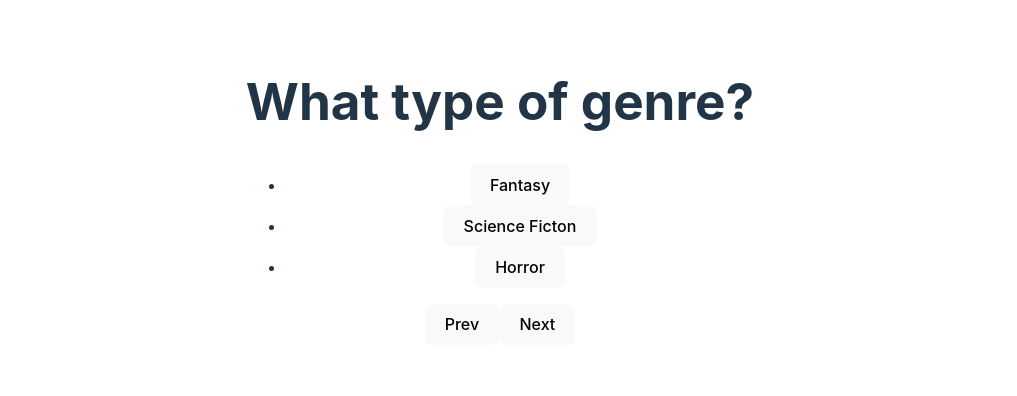
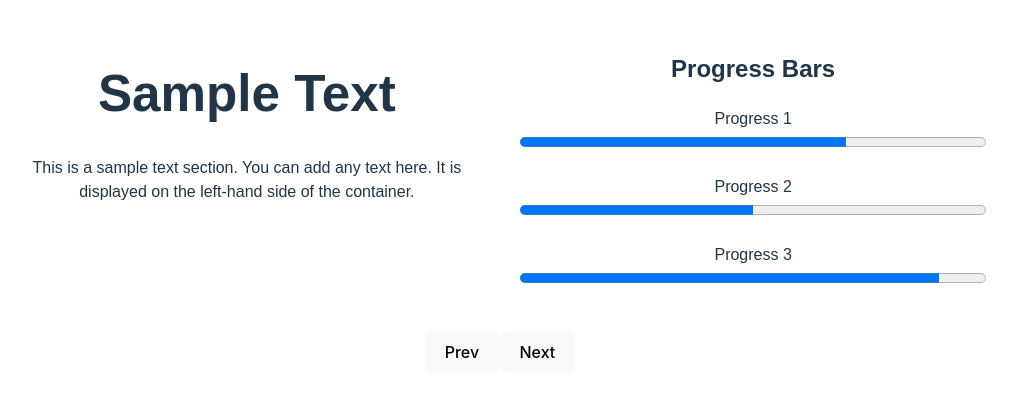
Before and after one commit to classAndrew/starprep, a React (Vite) app in the folder frontend/: page / in a window 1280 px wide. Shown: the part 208-604 px from the top of the page, without its empty margins (140-1157 px from the left). Built offline with nearby package versions, Linux system fonts and the light colour scheme.

Commit message:
add hume comparison in main.py

```diff
--- /dev/null
+++ b/frontend/src/GradingPage.css
@@ -0,0 +1,18 @@
+.container {
+    display: flex;
+    background: #fff;
+    padding: 20px;
+    border-radius: 8px;
+    box-shadow: 0 2px 10px rgba(0, 0, 0, 0.1);
+    width: 80%;
+    max-width: 800px;
+}
+
+.left-section {
+    flex: 1;
+    margin-right: 20px;
+}
+
+.right-section {
+    flex: 1;
+}
--- a/frontend/src/components/Form/Form.jsx
+++ b/frontend/src/components/Form/Form.jsx
@@ -4,6 +4,7 @@ import Role from "./Role.jsx";
 import Gender from "./Gender.jsx";
 import Confirm from "./Confirm.jsx";
 import RecordPage from "./RecordPage.jsx";
+import GradingPage from "./GradingPage.jsx";
 
 function Form() {
   const [step, setStep] = useState(1);
@@ -42,7 +43,8 @@ function Form() {
   const stepForm = () => {
     switch (step) {
       case 1:
-        return <Genre updateForm={updateForm} />;
+        return <GradingPage />
+        // return <Genre updateForm={updateForm} />;
       case 2:
         return <Gender updateForm={updateForm} />;
       case 3:
--- /dev/null
+++ b/frontend/src/components/Form/GradingPage.jsx
@@ -0,0 +1,56 @@
+import React from 'react';
+
+const GradingPage = () => {
+  return (
+    <div style={styles.container}>
+      <div style={styles.textSection}>
+        <h1>Sample Text</h1>
+        <p>
+          This is a sample text section. You can add any text here.
+          It is displayed on the left-hand side of the container.
+        </p>
+      </div>
+      <div style={styles.progressSection}>
+        <h2>Progress Bars</h2>
+        <div style={styles.progressBar}>
+          <label>Progress 1</label>
+          <progress value="70" max="100" style={styles.progress}></progress>
+        </div>
+        <div style={styles.progressBar}>
+          <label>Progress 2</label>
+          <progress value="50" max="100" style={styles.progress}></progress>
+        </div>
+        <div style={styles.progressBar}>
+          <label>Progress 3</label>
+          <progress value="90" max="100" style={styles.progress}></progress>
+        </div>
+      </div>
+    </div>
+  );
+}
+
+const styles = {
+  container: {
+    display: 'flex',
+    justifyContent: 'space-between',
+    padding: '20px',
+    fontFamily: 'Arial, sans-serif'
+  },
+  textSection: {
+    flex: 1,
+    paddingRight: '20px'
+  },
+  progressSection: {
+    flex: 1,
+    paddingLeft: '20px'
+  },
+  progressBar: {
+    marginBottom: '20px'
+  },
+  progress: {
+    width: '100%',
+    height: '20px'
+  }
+};
+
+export default GradingPage;
```
Also changed, not shown: 1 other file (tests, documents, lock files or other folders).
